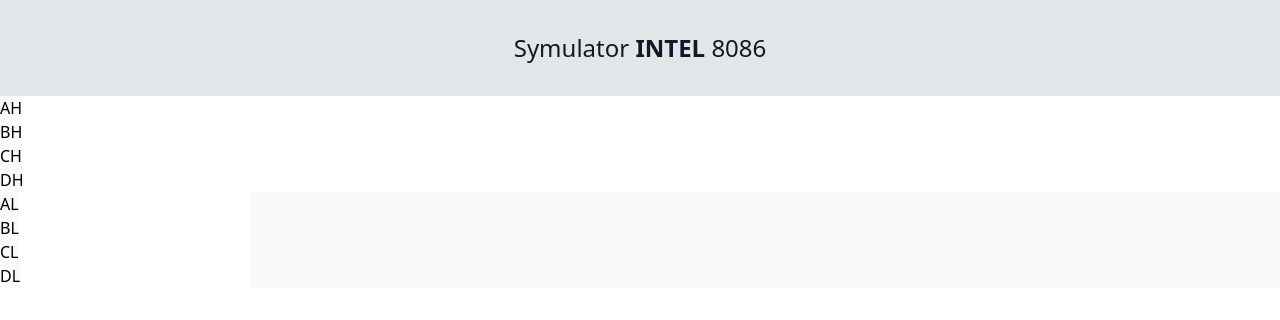
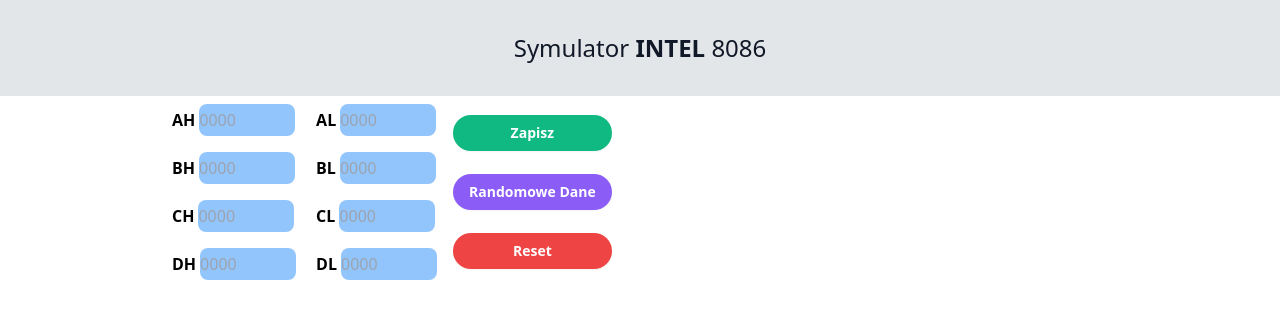
Before and after one commit to zalmanix/cpuSimulator, a Nuxt app: page / in a window 1280 px wide. Shown: the top 320 px of the page. Built offline with nearby package versions, Linux system fonts and the light colour scheme.

Commit message:
implementation of buttons

```diff
--- a/pages/index.vue
+++ b/pages/index.vue
@@ -2,26 +2,66 @@
   <div>
     <Header/>
 
-    <div class="bg-gray-50">
+    <!-- <div class="bg-green-300"> -->
+    <div>
+      <div class="px-40 flex flex-row">
+        <div class="flex flex-col">
           <div
-        class="flex"
+            class="flex p-2"
             v-for="(input, i) in inputs"
             :key="i"
           >
-        <span>{{input}}H</span>
+            <span class="p-1 font-semibold">
+              {{input}}H
+            </span>
 
-        <input class="block w-full text-sm text-slate-500" type="text">
+            <input
+              class="js-input-base w-24 bg-blue-300 focus:bg-blue-400 rounded-lg"
+              type="text"
+              maxlength="4"
+              placeholder="0000"
+            >
+          </div>
         </div>
 
+        <div class="flex flex-col">
           <div
-        class="flex"
+            class="flex p-2"
             v-for="(input, i) in inputs"
             :key="i"
           >
-        <span>{{input}}L</span>
+            <span class="p-1 font-semibold">
+              {{input}}L
+            </span>
 
-        <input type="text">
+            <input
+              class="js-input-base w-24 bg-blue-300 focus:bg-blue-400 rounded-lg text-white"
+              type="text"
+              maxlength="4"
+              placeholder="0000"
+            >
           </div>
+        </div>
+
+        <div class="p-2 flex flex-col justify-around">
+          <button class="px-4 py-2 font-semibold text-sm bg-green-500 text-white rounded-full shadow-sm hover:bg-green-600">
+            Zapisz
+          </button>
+
+          <button class="px-4 py-2 font-semibold text-sm bg-purple-500 text-white rounded-full shadow-sm hover:bg-purple-600">
+            Randomowe Dane
+          </button>
+
+          <button
+            class="px-4 py-2 font-semibold text-sm bg-red-500 text-white rounded-full shadow-sm hover:bg-red-600"
+            @click="resetValues"
+          >
+            Reset
+          </button>
+        </div>
+      </div>
+
+
     </div>
   </div>
 </template>
@@ -37,7 +77,18 @@ export default Vue.extend({
   },
   data: () => ({
    inputs: ['A', 'B', 'C', 'D'],
-  })
+  }),
+  setup() {
+    function resetValues() {
+      const inputs = document.querySelectorAll('.js-input-base');
+
+      console.log(inputs)
+    }
+
+    return {
+      resetValues
+    }
+  }
 })
 
     Header</script>
```
Lines whose indentation alone changed are shown as unchanged.
